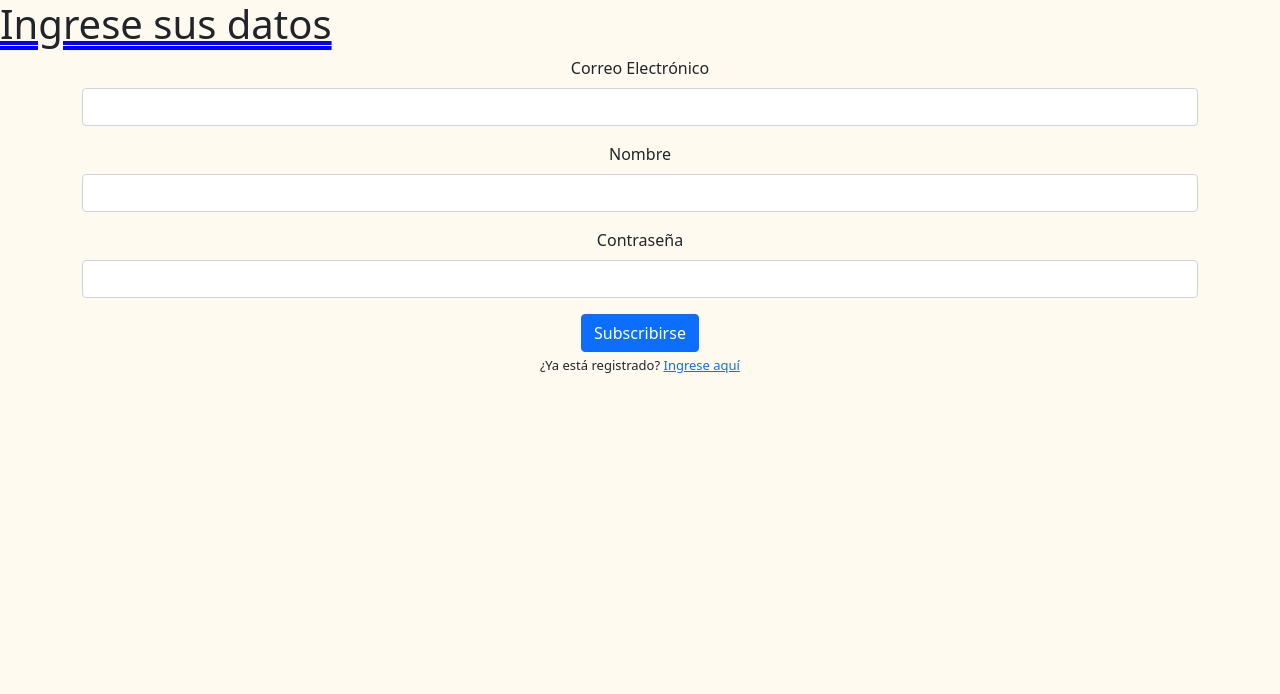
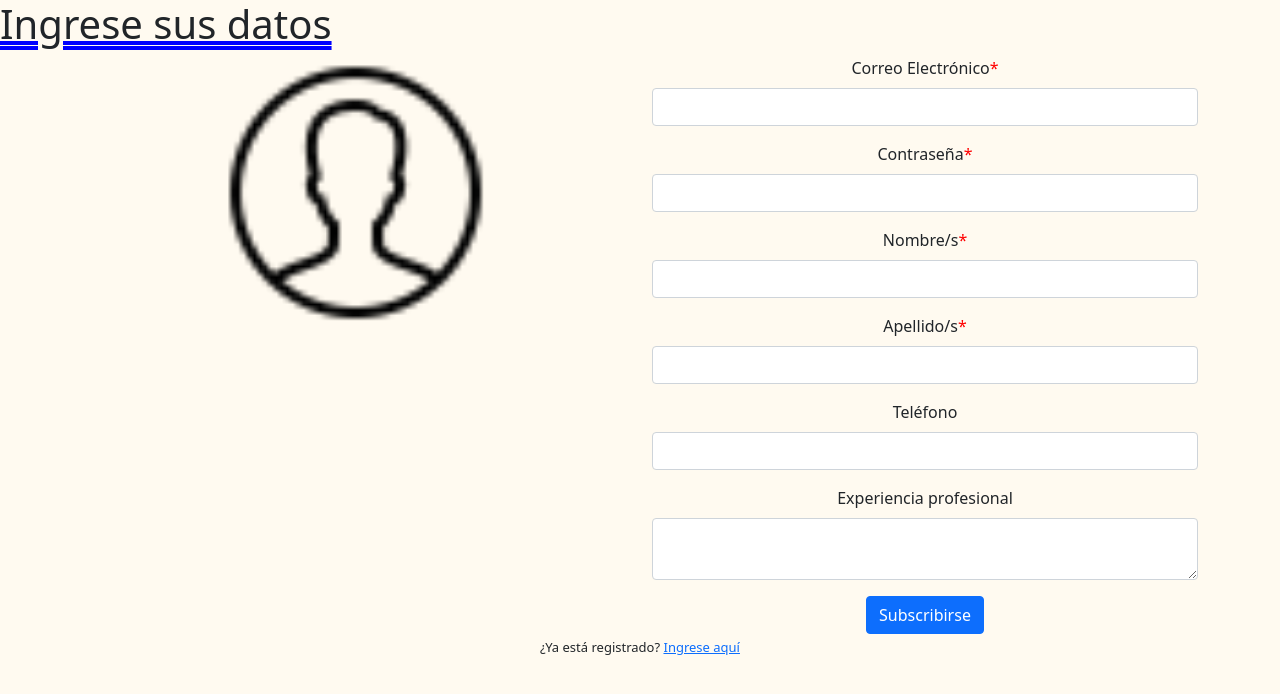
Before and after one commit to Molter73/chainedin, a PHP site: page /html/signup.html in a window 1280 px wide. Shown: the top 694 px of the page. Run offline with PHP 8.4, Linux system fonts and the light colour scheme.

Commit message:
Mejoras generales en el menu de signup

```diff
--- a/db/db.sql
+++ b/db/db.sql
@@ -1,6 +1,5 @@
 CREATE TABLE users (
     id INT UNSIGNED NOT NULL AUTO_INCREMENT,
-    name TEXT NOT NULL,
     email TEXT NOT NULL UNIQUE,
     pass TEXT NOT NULL,
     PRIMARY KEY(id)
@@ -12,7 +11,7 @@ CREATE TABLE profiles (
     surname TEXT,
     phone TEXT,
     picture TEXT,
-    CV JSON,
+    CV TEXT,
     PRIMARY KEY(id),
     CONSTRAINT `fk_profile_user`
         FOREIGN KEY (id) REFERENCES users (id)
--- a/html/signup.html
+++ b/html/signup.html
@@ -28,19 +28,41 @@
 
     <div class="container text-center">
         <form id="signup">
+            <div class="row">
+                <div class="col">
+                    <input type="file" id="upload-pic" style="display: none;" />
+                    <img class="ratio-1x1 rounded-circle" style="width: 50%; cursor: pointer;" id="profile-pic"
+                        src="../assets/icons8-male-user-50.png" alt="User profile" />
+                </div>
+                <div class="col">
                     <div class="mb-3">
-                <label class="form-label" for="email">Correo Electrónico</label>
+                        <label class="form-label" for="email">Correo Electrónico<span
+                                style="color: red">*</span></label>
                         <input class="form-control" type="email" id="email" name="email" required>
                     </div>
                     <div class="mb-3">
-                <label class="form-label" for="name">Nombre</label>
+                        <label class="form-label" for="pass">Contraseña<span style="color: red">*</span></label>
+                        <input class="form-control" type="password" id="pass" name="pass" required>
+                    </div>
+                    <div class="mb-3">
+                        <label class="form-label" for="name">Nombre/s<span style="color: red">*</span></label>
                         <input class="form-control" type="text" id="name" name="name" required>
                     </div>
                     <div class="mb-3">
-                <label class="form-label" for="pass">Contraseña</label>
-                <input class="form-control" type="password" id="pass" name="pass" required>
+                        <label class="form-label" for="surname">Apellido/s<span style="color: red">*</span></label>
+                        <input class="form-control" type="text" id="surname" name="surname" required>
+                    </div>
+                    <div class="mb-3">
+                        <label class="form-label" for="phone">Teléfono</label>
+                        <input class="form-control" type="text" id="phone" name="phone">
+                    </div>
+                    <div class="mb-3">
+                        <label class="form-label" for="CV">Experiencia profesional</label>
+                        <textarea class="form-control" id="CV" name="CV"></textarea>
                     </div>
                     <button class="btn btn-primary mb-1" type="submit">Subscribirse</button>
+                </div>
+            </div>
         </form>
         <p class="login-subtext">
             ¿Ya está registrado? <a href="../html/login.html">Ingrese aquí</a>
--- a/php/session.php
+++ b/php/session.php
@@ -2,7 +2,7 @@
 function validate_session() {
     session_start();
 
-    if (!isset($_SESSION["username"]) || $_SESSION["username"] == "") {
+    if (!isset($_SESSION["user_id"]) || $_SESSION["user_id"] == "") {
         unauthorized_access(UNAUTHORIZED_ACCESS, "Unauthorized access");
     }
 }
```
Also changed, not shown: js/signup.js (+24 -9 lines), php/login.php (+3 -4 lines), php/profile.php (+3 -30 lines), php/signup.php (+29 -11 lines), php/utils.php (added, +29 -0 lines). Lines whose indentation alone changed are shown as unchanged.
